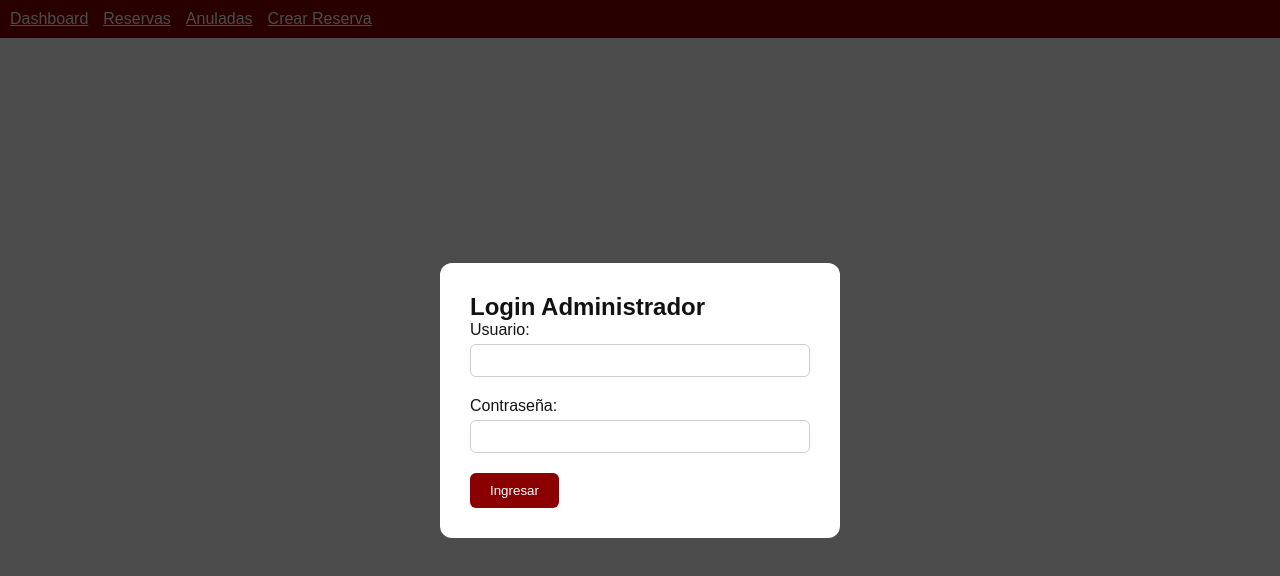
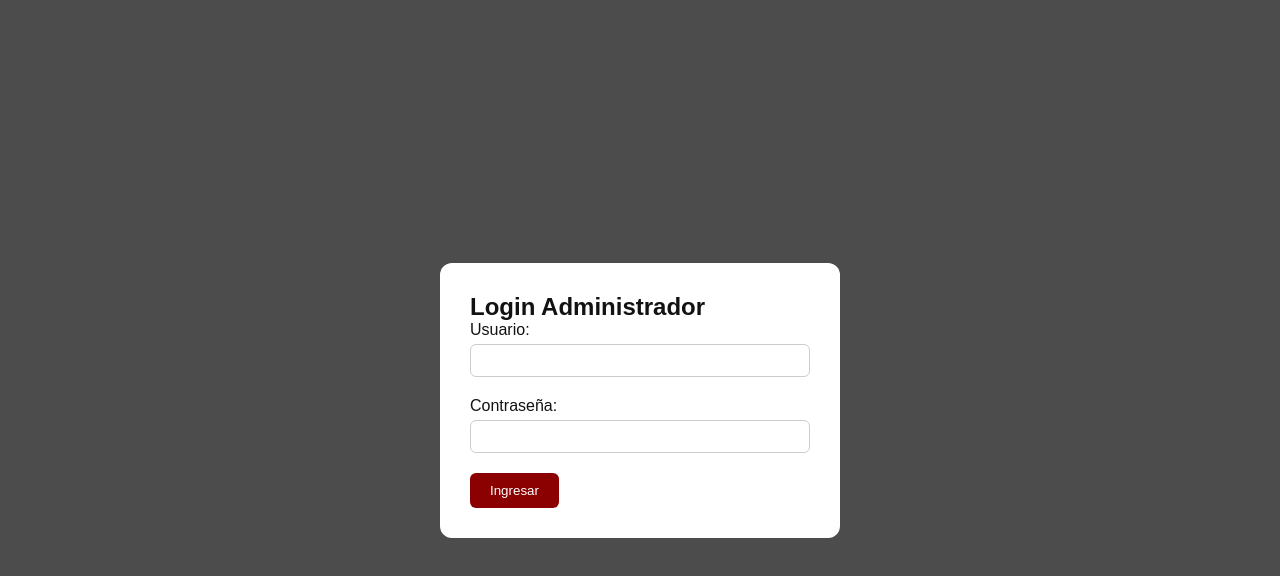
Before and after one commit to jimmygr4dos/la-canga-reservas, a React (Vite) app: page /admin in a window 1280 px wide. Shown: the top 576 px of the page. Built offline with nearby package versions, Linux system fonts and the light colour scheme.

Commit message:
Actualización de avance: login admin, rutas protegidas y context API

```diff
--- /dev/null
+++ b/src/UserContext.jsx
@@ -0,0 +1,26 @@
+import { createContext, useContext, useState } from 'react';
+
+const UserContext = createContext();
+
+export const UserProvider = ({ children }) => {
+  const [logueado, setLogueado] = useState(false);
+
+  const login = (usuario, clave) => {
+    if (usuario === 'admin' && clave === '1234') {
+      setLogueado(true);
+      return { ok: true };
+    } else {
+      return { ok: false, mensaje: 'Credenciales incorrectas' };
+    }
+  };
+
+  const logout = () => setLogueado(false);
+
+  return (
+    <UserContext.Provider value={{ logueado, login, logout }}>
+      {children}
+    </UserContext.Provider>
+  );
+};
+
+export const useUser = () => useContext(UserContext);
--- a/src/admin/AdminApp.jsx
+++ b/src/admin/AdminApp.jsx
@@ -1,25 +1,72 @@
-import React from 'react';
+import React, { useState } from 'react';
 import { Routes, Route, Link } from 'react-router-dom';
 import Dashboard from './Dashboard';
 import ListadoReservas from './ListadoReservas';
 import ReservasAnuladas from './ReservasAnuladas';
-import CrearReservaAdmin from './CrearReservaAdmin'; // NUEVO
+import CrearReservaAdmin from './CrearReservaAdmin';
+import { useUser } from '../UserContext'; // asegúrate que esté bien la ruta
 
 const AdminApp = () => {
+  const { logueado, login, logout } = useUser();
+  const [usuario, setUsuario] = useState('');
+  const [clave, setClave] = useState('');
+  const [error, setError] = useState('');
+
+  const handleLogin = (e) => {
+    e.preventDefault();
+    const resultado = login(usuario, clave);
+    if (!resultado.ok) {
+      setError(resultado.mensaje);
+    }
+  };
+
+  if (!logueado) {
+    return (
+      <div className="modal">
+        <div className="modal-contenido" style={{ maxWidth: '400px', margin: 'auto' }}>
+          <h2>Login Administrador</h2>
+          <form onSubmit={handleLogin}>
+            <div className="campo">
+              <label>Usuario:</label>
+              <input
+                type="text"
+                value={usuario}
+                onChange={(e) => setUsuario(e.target.value)}
+                required
+              />
+            </div>
+            <div className="campo">
+              <label>Contraseña:</label>
+              <input
+                type="password"
+                value={clave}
+                onChange={(e) => setClave(e.target.value)}
+                required
+              />
+            </div>
+            {error && <p style={{ color: 'red' }}>{error}</p>}
+            <button type="submit">Ingresar</button>
+          </form>
+        </div>
+      </div>
+    );
+  }
+
   return (
     <div>
       <nav style={{ backgroundColor: '#8B0000', padding: '10px' }}>
         <Link to="/admin" style={{ color: 'white', marginRight: '15px' }}>Dashboard</Link>
         <Link to="/admin/reservas" style={{ color: 'white', marginRight: '15px' }}>Reservas</Link>
         <Link to="/admin/anuladas" style={{ color: 'white', marginRight: '15px' }}>Anuladas</Link>
-        <Link to="/admin/crear" style={{ color: 'white' }}>Crear Reserva</Link> {/* NUEVO */}
+        <Link to="/admin/crear" style={{ color: 'white', marginRight: '15px' }}>Crear Reserva</Link>
+        <button onClick={logout} style={{ marginLeft: '20px', background: 'white', color: '#8B0000', border: 'none', padding: '5px 10px' }}>Cerrar Sesión</button>
       </nav>
 
       <Routes>
         <Route path="/" element={<Dashboard />} />
         <Route path="/reservas" element={<ListadoReservas />} />
         <Route path="/anuladas" element={<ReservasAnuladas />} />
-        <Route path="/crear" element={<CrearReservaAdmin />} /> {/* NUEVO */}
+        <Route path="/crear" element={<CrearReservaAdmin />} />
       </Routes>
     </div>
   );
--- /dev/null
+++ b/src/admin/AdminLogin.jsx
@@ -0,0 +1,39 @@
+import React, { useState } from 'react';
+import { useUser } from '../UserContext';
+
+const AdminLogin = () => {
+  const { logueado, login } = useUser();
+  const [usuario, setUsuario] = useState('');
+  const [clave, setClave] = useState('');
+  const [error, setError] = useState('');
+
+  const handleSubmit = (e) => {
+    e.preventDefault();
+    const resultado = login(usuario, clave);
+    if (!resultado.exito) setError(resultado.mensaje);
+  };
+
+  if (logueado) return null;
+
+  return (
+    <div className="modal">
+      <div className="modal-contenido" style={{ maxWidth: '400px', margin: 'auto' }}>
+        <h2>Login Administrador</h2>
+        <form onSubmit={handleSubmit}>
+          <div className="campo">
+            <label>Usuario:</label>
+            <input type="text" value={usuario} onChange={(e) => setUsuario(e.target.value)} required />
+          </div>
+          <div className="campo">
+            <label>Contraseña:</label>
+            <input type="password" value={clave} onChange={(e) => setClave(e.target.value)} required />
+          </div>
+          {error && <p style={{ color: 'red' }}>{error}</p>}
+          <button type="submit">Ingresar</button>
+        </form>
+      </div>
+    </div>
+  );
+};
+
+export default AdminLogin;
--- a/src/admin/Dashboard.jsx
+++ b/src/admin/Dashboard.jsx
@@ -1,27 +1,14 @@
 import React, { useEffect, useState } from 'react';
+import { useUser } from '../UserContext';
 import '../styles/estilos.css';
 
 const Dashboard = () => {
-  const [logueado, setLogueado] = useState(false);
-  const [usuario, setUsuario] = useState('');
-  const [clave, setClave] = useState('');
-  const [error, setError] = useState('');
+  const { logueado } = useUser();
 
   const [reservasTotales, setReservasTotales] = useState(0);
   const [reservasAnuladas, setReservasAnuladas] = useState(0);
   const [mesasOcupadas, setMesasOcupadas] = useState(0);
   const [mesasDisponibles, setMesasDisponibles] = useState(0);
-
-  const handleLogin = (e) => {
-    e.preventDefault();
-    // Usuario y contraseña fijos
-    if (usuario === 'admin' && clave === '1234') {
-      setLogueado(true);
-      setError('');
-    } else {
-      setError('Credenciales incorrectas');
-    }
-  };
 
   useEffect(() => {
     if (logueado) {
@@ -31,10 +18,9 @@ const Dashboard = () => {
       setReservasTotales(reservas.length);
       setReservasAnuladas(anuladas.length);
 
-      const ocupadas = reservas.map(r => r.mesa);
       const totalMesas = 16;
-      setMesasOcupadas(ocupadas.length);
-      setMesasDisponibles(totalMesas - ocupadas.length);
+      setMesasOcupadas(reservas.length);
+      setMesasDisponibles(totalMesas - reservas.length);
     }
   }, [logueado]);
 
@@ -53,25 +39,7 @@ const Dashboard = () => {
   };
 
   if (!logueado) {
-    return (
-      <div className="modal">
-        <div className="modal-contenido" style={{ maxWidth: '400px', margin: 'auto' }}>
-          <h2>Login Administrador</h2>
-          <form onSubmit={handleLogin}>
-            <div className="campo">
-              <label>Usuario:</label>
-              <input type="text" value={usuario} onChange={(e) => setUsuario(e.target.value)} required />
-            </div>
-            <div className="campo">
-              <label>Contraseña:</label>
-              <input type="password" value={clave} onChange={(e) => setClave(e.target.value)} required />
-            </div>
-            {error && <p style={{ color: 'red' }}>{error}</p>}
-            <button type="submit">Ingresar</button>
-          </form>
-        </div>
-      </div>
-    );
+    return <p style={{ textAlign: 'center', marginTop: '50px' }}>Acceso denegado. Inicia sesión como administrador.</p>;
   }
 
   return (
--- a/src/main.jsx
+++ b/src/main.jsx
@@ -3,14 +3,23 @@ import ReactDOM from 'react-dom/client';
 import { BrowserRouter, Routes, Route } from 'react-router-dom';
 import App from './App';
 import AdminApp from './admin/AdminApp';
+import { UserProvider, useUser } from './UserContext';
+import AdminLogin from './admin/AdminLogin'; // ✅ asegúrate que esté bien escrito
+
+const ProtectedAdminRoute = () => {
+  const { logueado } = useUser();
+  return logueado ? <AdminApp /> : <AdminLogin />;
+};
 
 ReactDOM.createRoot(document.getElementById('root')).render(
   <React.StrictMode>
-    <BrowserRouter>
-      <Routes>
-        <Route path="/" element={<App />} />
-        <Route path="/admin/*" element={<AdminApp />} />
-      </Routes>
-    </BrowserRouter>
+    <UserProvider>
+      <BrowserRouter>
+        <Routes>
+          <Route path="/" element={<App />} />
+          <Route path="/admin/*" element={<ProtectedAdminRoute />} />
+        </Routes>
+      </BrowserRouter>
+    </UserProvider>
   </React.StrictMode>
 );
```
Also changed, not shown: src/RutaPrivada.jsx (added, +11 -0 lines).
